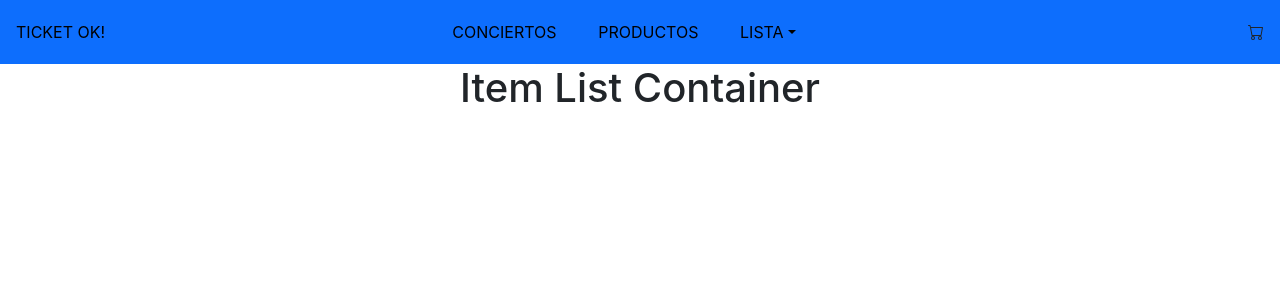
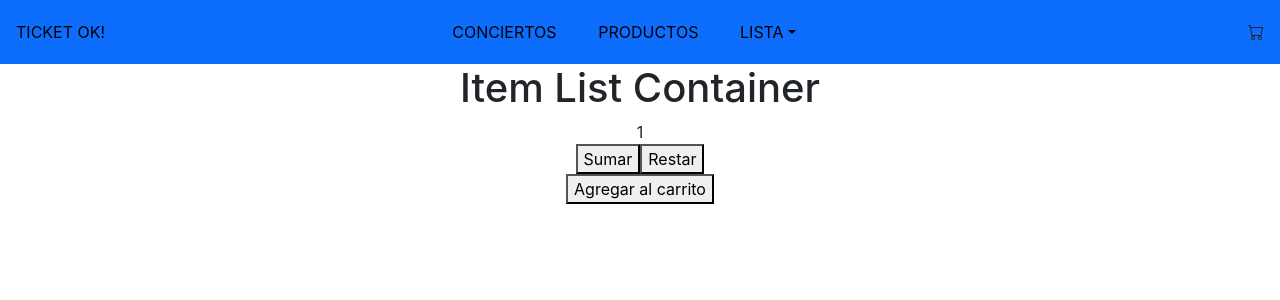
Before and after one commit to MARIANELA-C/e-commerce, a React (Create React App) app: page / in a window 1280 px wide. Shown: the top 300 px of the page. Built offline with nearby package versions, Linux system fonts and the light colour scheme.

Commit message:
contador

```diff
--- /dev/null
+++ b/src/componentes/ItemListContainer/ItemCount/ItemCount.jsx
@@ -0,0 +1,29 @@
+import React, { useState, useEffect } from 'react'
+
+const ItemCount=()=>{
+    const[counter, setCounter]=useState(1)
+    const[onadd,setonAdd]=useState()
+    let stock=5;
+
+
+
+    useEffect(()=>{
+       setCounter(counter);
+   },[counter])
+
+
+    return(
+        <div>
+            <div>{counter}</div>
+            <button disabled ={counter>=stock}onClick={()=>setCounter(counter+1)}>Sumar</button>
+            <button disabled={counter<=0} onClick={()=>setCounter(counter-1)}>Restar</button>
+
+            <div>
+                <div>{onadd}</div>
+                <button disabled={stock<=0}onClick={()=>setonAdd(counter)}>Agregar al carrito</button>
+            </div>
+        </div>
+    )
+
+}
+export default ItemCount
--- a/src/componentes/ItemListContainer/ItemListContainer.jsx
+++ b/src/componentes/ItemListContainer/ItemListContainer.jsx
@@ -1,11 +1,16 @@
 import React from 'react'
+import ItemCount from './ItemCount/ItemCount'
 
 const ItemListContainer = ({greeting}) => {
+
+
+
   return (
     <div>
         <h1>{greeting}</h1>
+        <ItemCount/>
     </div>
   )
-}
 
+  }
 export default ItemListContainer
```
